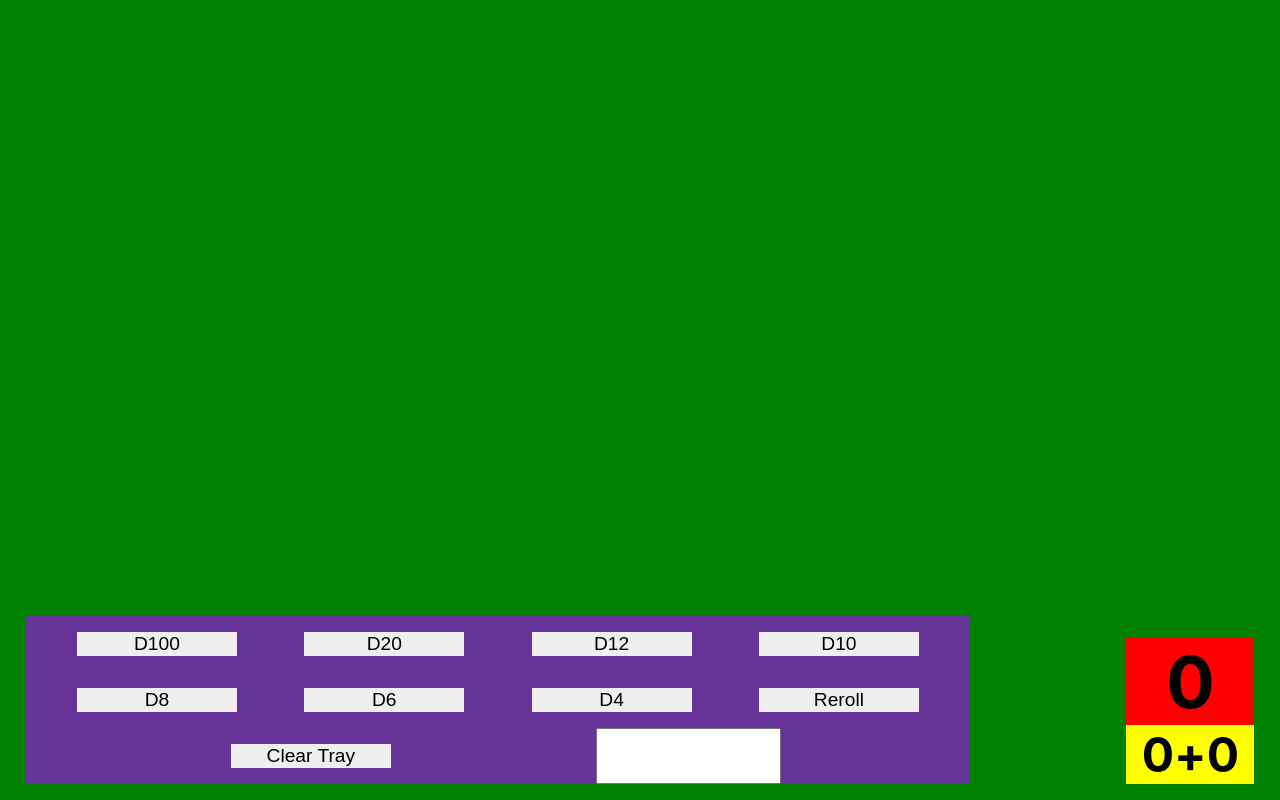
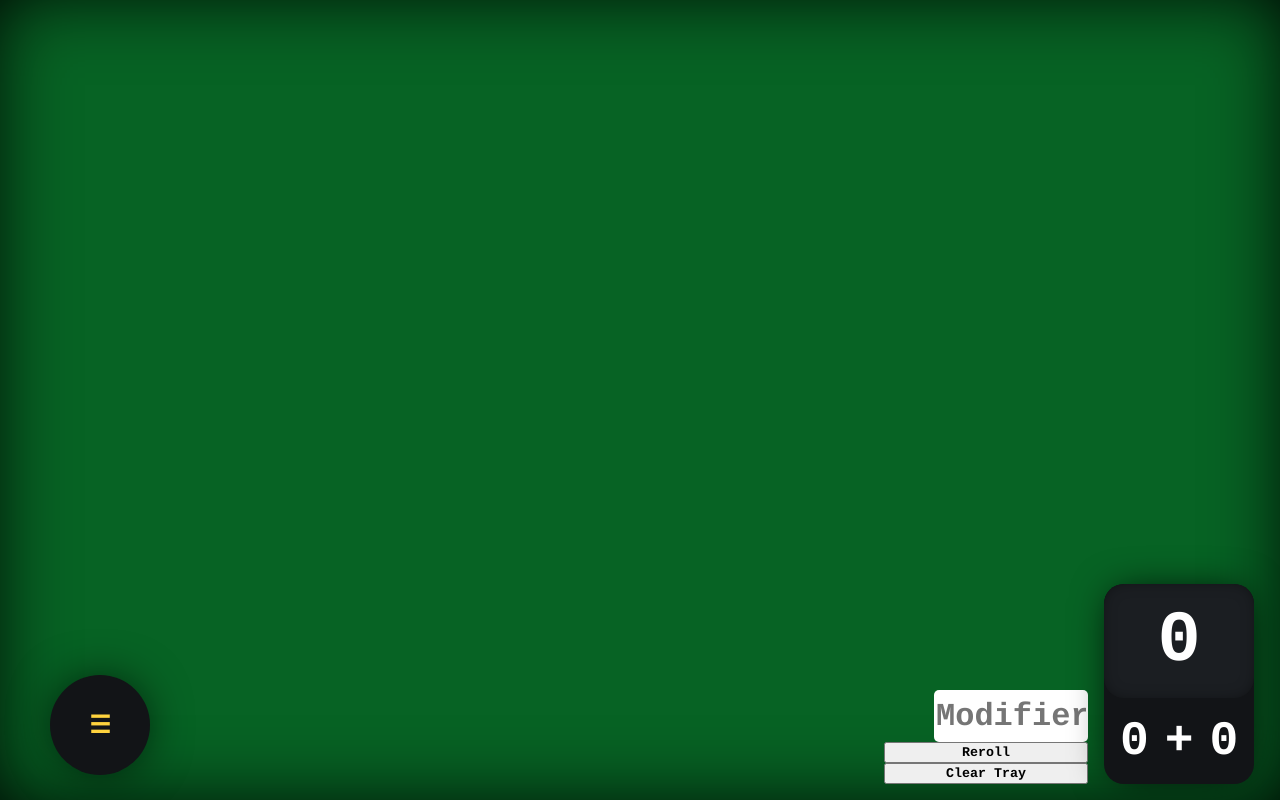
Before and after one commit to LemonUnderscore/tabletop-dicetray, a React (Create React App) app: page / in a window 1280 px wide. Built offline with nearby package versions, Linux system fonts and the light colour scheme.

Commit message:
restructured components and began styling / animation
- moved dice component to function in dicetray
- animated and styled dicemenu as toggleable expanding menu

```diff
--- a/src/App.js
+++ b/src/App.js
@@ -4,6 +4,7 @@ import './App.scss';
 import DiceMenu from './components/dicemenuComp';
 import DiceTray from './components/dicetrayComp';
 import TotalCounter from './components/totalcounterComp';
+import ModifierMenu from './components/modifiermenuComp';
 
 class App extends React.Component {
 
@@ -17,21 +18,24 @@ class App extends React.Component {
   render() {
     return (
     <div className="mainScreen">
-      <DiceTray
-        diceArray={ this.state.diceArray }
-        deleteDice={ this.deleteDice.bind(this) }
+      <ModifierMenu
+      changeMod={ this.changeMod.bind(this) }
+      modifier={ this.state.modifier }
+      clearTray={ this.clearTray.bind(this) }
+      reRoll={ this.reRoll.bind(this) }
+      diceArray={ this.state.diceArray }
       />
       <TotalCounter
         totalCount={ this.state.totalRoll + this.state.modifier }
         totalRoll= { this.state.totalRoll }
         modifier={ this.state.modifier }
       />
+      <DiceTray
+        diceArray={ this.state.diceArray }
+        deleteDice={ this.deleteDice.bind(this) }
+      />
       <DiceMenu
         rollDice={ this.rollDice.bind(this) }
-        reRoll={ this.reRoll.bind(this) }
-        clearTray={ this.clearTray.bind(this) }
-        changeMod={ this.changeMod.bind(this) }
-        modifier={ this.state.modifier }
         diceArray={ this.state.diceArray }
       />
     </div>
--- a/src/App.scss
+++ b/src/App.scss
@@ -1,12 +1,30 @@
+//theme
+$accentColour: #FFD33E;
+$menuHigh: #787878;
+$menuLow: #1B1E22;
+$menuBackground: #121417;
+$mainBackground: #0E1012;
+$diceTray: #076324;
+
+body, button, input {
+    font-family: Courier, monospace;
+    color: black;
+    font-weight: bold;
+}
+
+
 .diceTray {
-    margin: 0;
     width: 100%;
     height: 100vh;
-    background-color: green;
+    background-color: $diceTray;
     display: grid;
     place-items: center;
     overflow: scroll;
     overflow-x: hidden;
+    box-shadow: inset 0px 0px 80px -10px black;
+    position: absolute;
+    z-index: -2;
+
 
     .trayContainer {
         display: flex;
@@ -14,63 +32,142 @@
         justify-content: space-evenly;
         margin-left: 5%;
         margin-right: 5%;
+        padding-bottom: 10%;
 
         .dice {
-            color: white;
+            color: black;
             border: none;
-            background-color: black;
+            background-color: $accentColour;
             margin: 2rem;
             height: 8rem;
             width: 8rem;
             font-size: 200%;
-            font-weight: bold;
+            cursor: pointer;
         }
+    }
+}
+
+.diceMenuToggle {
+    position: absolute;
+    bottom: 25px;
+    left: 50px;
+    width: 100px;
+    height: 100px;
+    border-radius: 50%;
+    background: $menuBackground;
+    box-shadow: 0px 0px 50px -10px black;
+    display: grid;
+    place-items: center;
+    font-size: 1.5rem;
+    cursor: pointer;
+    transition: background .5s linear;
+    transition: color 0.5s linear;
+    color: $accentColour;
+}
+
+.open {
+    color: white;
+    transition: color 0.5s linear;
+    transition: background .5s linear;
+    background: $menuHigh;
+}
+
+.diceMenu {
+    background: $menuLow;
+    box-shadow: 0px 0px 60px -10px black,
+                inset 0px 0px 60px -10px black;
+
+    position: absolute;
+    left: 50px;
+    z-index: -1;
+
+    display: flex;
+    justify-content: center;
+
+    border-radius: 0 50px 50px 0;
+    height: 100px;
+
+    cursor: default;
+    transform-origin: left;
+
+
+    .buttonContainer {
+        display: flex;
+        align-items: center;
+        justify-content: space-evenly;
+        width: 90%;
+    }
+
+    .menuButton {
+        cursor: pointer;
+        border: none;
+        min-width: 10%;
+        max-width: 25%;
+        height: 50%;
+        border-radius: 20px;
+        font-size: 1.5rem;
+    }
+
+}
+
+.modifierMenu {
+    position: absolute;
+    right: 15%;
+    bottom: 2%;
+    display: flex;
+    flex-direction: column;
+
+    input {
+        color: slategrey;
+        margin-left: 50px;
+        appearance: none;
+        font-size: 2rem;
+        border: none;
+        border-radius: 5px;
+        width: 150px;
+        min-width: 100px;
+        height: 50px;
+        text-align: center;
     }
 }
 
 
 
-.diceMenu {
-    background-color: rebeccapurple;
-    position: absolute;
-    bottom: 2%;
-    left: 2%;
-
-    .buttonContainer {
-        display: flex;
-        flex-wrap: wrap;
-        justify-content: space-evenly;
-
-        button {
-            border: none;
-            font-size: larger;
-            flex: 0 1 10rem;
-            margin: 1rem;
-        }
-
-    }
-}
-
 .totalMenu {
-    background-color: yellow;
+    color: white;
+    background-color: $menuBackground;
     position: absolute;
     display: flex;
     flex-direction: column;
     right: 2%;
     bottom: 2%;
     font-size: 300%;
-    font-weight: bold;
-    width: 10%;
+    max-width: 15%;
+    min-width: 8%;
+    border-radius: 20px;
+    box-shadow: 0px 0px 40px -10px black;
+
 
     .totalResult {
-        background-color: red;
+        background-color: $menuLow;
         display: grid;
         place-items: center;
         font-size: 150%;
+        border-radius: 20px;
+        box-shadow: inset 0px 0px 20px -10px black;
+        overflow: hidden;
+        text-overflow: ellipsis;
     }
 
     .totalSum {
-        display: inline-flex;
+        display: flex;
+        align-items: center;
         justify-content: center;
     }
 }
+
+.overflow {
+    overflow: hidden;
+    text-overflow: ellipsis;
+    padding: 1rem;
+}
--- a/src/components/diceComp.js
+++ /dev/null
@@ -1,12 +0,0 @@
-import React from 'react';
-import { useSpring, animated } from 'react-spring';
-
-export default function Dice(props) {
-    const animatedValue = useSpring({ config: { duration: 250 }, number: props.value, from: { number: 0 }} );
-
-    return (
-        <animated.div>
-             {animatedValue.number.interpolate(number => Math.floor(number))}
-        </animated.div>
-    )
-}
--- a/src/components/dicemenuComp.js
+++ b/src/components/dicemenuComp.js
@@ -1,55 +1,58 @@
-import React from 'react'
+import React, { useState } from 'react';
+import { Transition } from 'react-spring/renderprops';
 
 export default function DiceMenu(props) {
+    const [open, setOpen] = useState(false);
+    const rollDice = props.rollDice;
 
-    const handleChange = (e) => {
-        //regex for inegers
-        const regex = /^0$|^-?[1-9]\d*(\.\d+)?$/;
-        if (e.target.value === "") {
-            props.changeMod(0)
+    return (
+        <div className={open ? "diceMenuToggle open" : "diceMenuToggle"} onClick={ () => setOpen(!open) }>
+            <div className={open ? "rotate" : ""} >☰</div>
+            <Transition
+            items={open}
+            from={{ width: "0vw", opacity: 0 }}
+            enter={{ width: "55vw", opacity: 1 }}
+            leave={{ width: "0vw", opacity: 0}}
+            >
+                {open => open && (props => <DiceDropDown open={open} style={props} rollDice={ rollDice }/> )}
+            </Transition>
+        </div>
+    )
+}
+
+function DiceDropDown(props) {
+
+    function MenuItem(props) {
+
+        const handleClick = (e) => {
+            e.stopPropagation();
+            props.rollDice(props.sides);
         }
-        else if (e.target.value !== "" && regex.test(e.target.value)) {
-            props.changeMod(e.target.value)
-        }
+
+        return (
+            <button className="menuButton" onClick={ handleClick }>
+                {props.children}
+            </button>
+        )
+    };
+
+    function ButtonContainer(props) {
+        return (
+            <div className="buttonContainer">
+                <MenuItem rollDice={ props.rollDice } sides={100}> D100 </MenuItem>
+                <MenuItem rollDice={ props.rollDice } sides={20}> D20 </MenuItem>
+                <MenuItem rollDice={ props.rollDice } sides={12}> D12 </MenuItem>
+                <MenuItem rollDice={ props.rollDice } sides={10}> D10 </MenuItem>
+                <MenuItem rollDice={ props.rollDice } sides={8}> D8 </MenuItem>
+                <MenuItem rollDice={ props.rollDice } sides={6}> D6 </MenuItem>
+                <MenuItem rollDice={ props.rollDice } sides={4}> D4 </MenuItem>
+            </div>
+        )
     }
 
     return (
-        <div className="diceMenu">
-            <div className="buttonContainer">
-                <button onClick={() => props.rollDice(100)}>
-                    D100
-                </button>
-                <button onClick={() => props.rollDice(20)}>
-                    D20
-                </button>
-                <button onClick={() => props.rollDice(12)}>
-                    D12
-                </button>
-                <button onClick={() => props.rollDice(10)}>
-                    D10
-                </button>
-                <button onClick={() => props.rollDice(8)}>
-                    D8
-                </button>
-                <button onClick={() => props.rollDice(6)}>
-                    D6
-                </button>
-                <button onClick={() => props.rollDice(4)}>
-                    D4
-                </button>
-                <button onClick={() => props.reRoll(props.diceArray)}>
-                    Reroll
-                </button>
-                <button onClick={() => props.clearTray()}>
-                    Clear Tray
-                </button>
-                <input
-                type="number"
-                placeholder={""}
-                onClick={(e) => e.target.select() }
-                onChange={ handleChange }
-                />
-            </div>
-      </div>
+        <div style={props.style} className="diceMenu">
+            <ButtonContainer rollDice={ props.rollDice } />
+        </div>
     )
 }
--- a/src/components/dicetrayComp.js
+++ b/src/components/dicetrayComp.js
@@ -1,7 +1,17 @@
 import React from 'react';
-import Dice from './diceComp';
+import { useSpring, animated } from 'react-spring';
 
 export default function DiceTray(props) {
+
+    function Dice(props) {
+        const animatedValue = useSpring({ config: { duration: 250 }, number: props.value, from: { number: 0 }} );
+        return (
+            <animated.div>
+                 {animatedValue.number.interpolate(number => Math.floor(number))}
+            </animated.div>
+        )
+    }
+
     return (
         <div className="diceTray">
             <div className="trayContainer">
--- /dev/null
+++ b/src/components/modifiermenuComp.js
@@ -0,0 +1,32 @@
+import React from 'react'
+
+export default function modifiermenuComp(props) {
+
+    const handleChange = (e) => {
+        //regex for inegers
+        const regex = /^0$|^-?[1-9]\d*(\.\d+)?$/;
+        if (e.target.value === "") {
+            props.changeMod(0)
+        }
+        else if (e.target.value !== "" && regex.test(e.target.value)) {
+            props.changeMod(e.target.value)
+        }
+    }
+
+    return (
+        <div className="modifierMenu">
+            <input
+                inputMode="numeric"
+                placeholder={"Modifier"}
+                onClick={(e) => e.target.select() }
+                onChange={ handleChange }
+            />
+            <button onClick={() => props.reRoll(props.diceArray)}>
+                    Reroll
+            </button>
+            <button onClick={() => props.clearTray()}>
+                Clear Tray
+            </button>
+        </div>
+    )
+}
--- a/src/components/totalcounterComp.js
+++ b/src/components/totalcounterComp.js
@@ -3,21 +3,23 @@ import { useSpring, animated } from 'react-spring';
 
 export default function TotalCounter(props) {
 
-  const animatedRoll = useSpring({ config: { duration: 250 }, number: props.totalRoll, from: { number: 0 }} );
+  const animatedRoll = useSpring({ config: { duration: 400 }, number: props.totalRoll, from: { number: 0 }} );
   const animatedMod = useSpring({ config: { duration: 250 }, number: props.modifier, from: { number: 0 }} );
-  const animatedTotal = useSpring({ config: { duration: 250 }, number: props.totalCount, from: { number: 0 }} );
+  const animatedTotal = useSpring({ config: { duration: 500 }, number: props.totalCount, from: { number: 0 }} );
 
   return (
     <div className="totalMenu">
-      <animated.div className="totalResult">
-        {animatedTotal.number.interpolate(number => Math.floor(number))}
-      </animated.div>
+      <div className="totalResult">
+        <animated.div className="overflow">
+          {animatedTotal.number.interpolate(number => Math.floor(number))}
+        </animated.div>
+      </div>
       <div className="totalSum">
-        <animated.div>
+        <animated.div className="overflow">
           {animatedRoll.number.interpolate(number => Math.floor(number))}
         </animated.div>
-        {"+"}
-        <animated.div>
+        <div>+</div>
+        <animated.div className="overflow">
           {animatedMod.number.interpolate(number => Math.floor(number))}
         </animated.div>
       </div>
```
